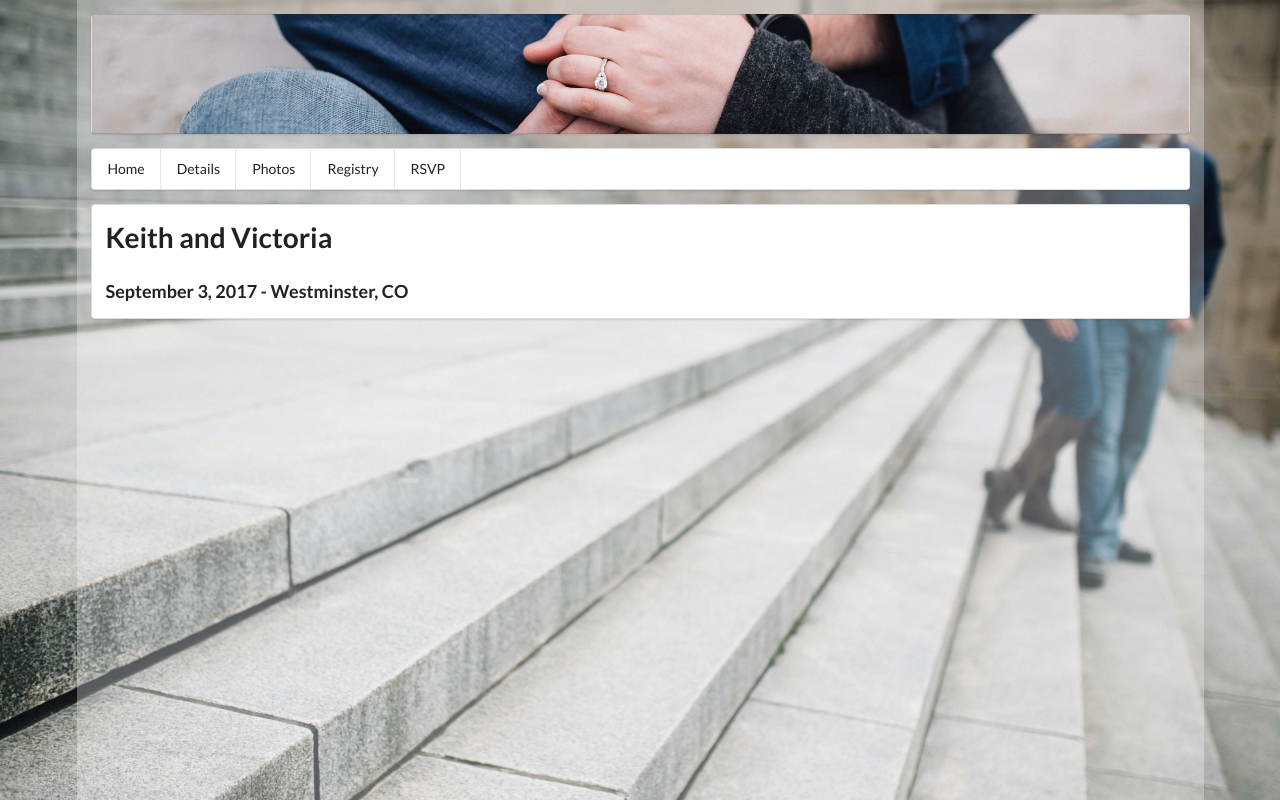
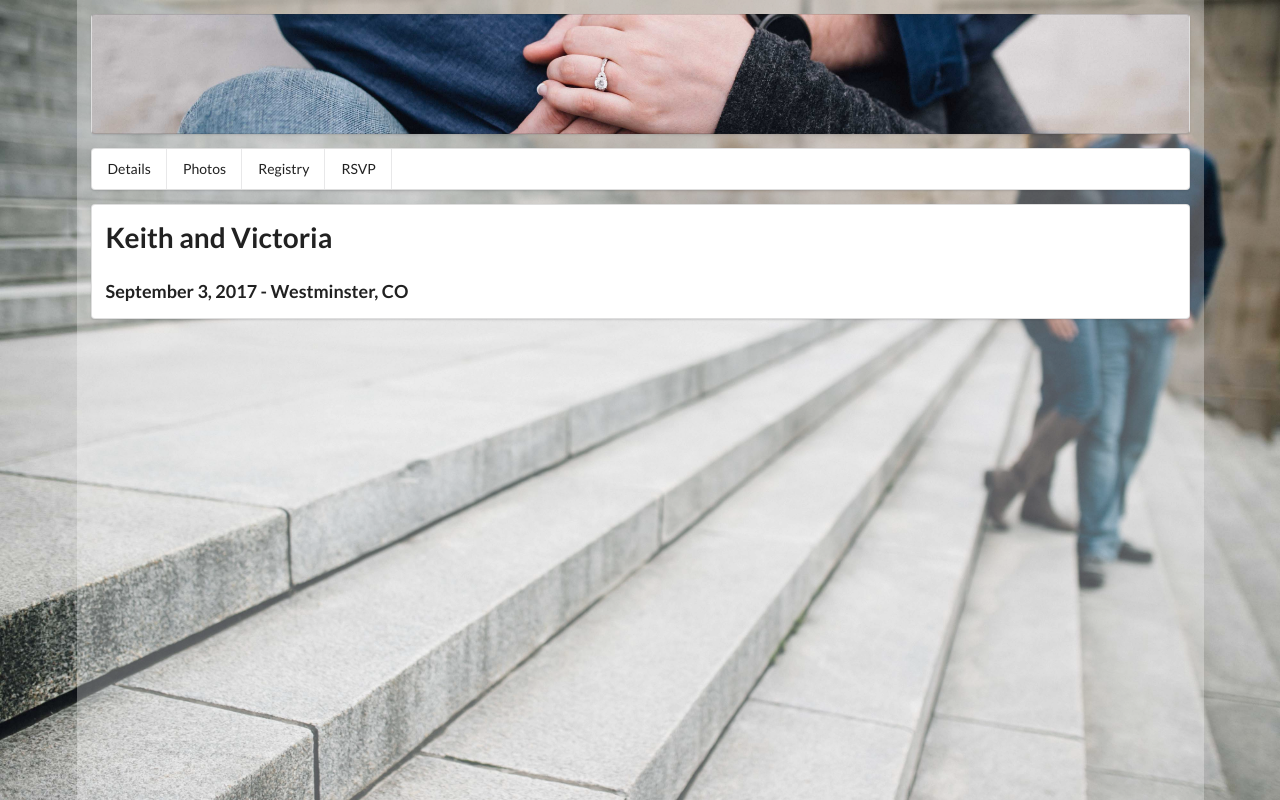
Before and after one commit to keawade/ktori, a Vue app: page /details in a window 1280 px wide. Built offline with nearby package versions, Linux system fonts and the light colour scheme.

Commit message:
Trim pages

```diff
--- a/src/components/Details.vue
+++ b/src/components/Details.vue
@@ -1,5 +1,8 @@
 <template>
-  <div>Details</div>
+  <div>
+    <h1>Keith and Victoria</h1>
+    <h3>September 3, 2017 - Westminster, CO</h3>
+  </div>
 </template>
 
 <script>
--- a/src/components/Header.vue
+++ b/src/components/Header.vue
@@ -3,9 +3,6 @@
     <div class='header-image ui segment'></div>
     <div class='ui stackable menu'>
       <router-link to='/' class='item'>
-        Home
-      </router-link>
-      <router-link to='/details' class='item'>
         Details
       </router-link>
       <router-link to='/photos' class='item'>
@@ -14,9 +11,9 @@
       <router-link to='/registry' class='item'>
         Registry
       </router-link>
-      <router-link to='/rsvp' class='item'>
+      <a href='http://ktori.rsvpify.com' target='_blank' class='item'>
         RSVP
-      </router-link>
+      </a>
     </div>
   </div>
 </template>
--- a/src/components/Home.vue
+++ /dev/null
@@ -1,16 +0,0 @@
-<template>
-  <div>
-    <h1>Keith and Victoria</h1>
-    <h3>September 3, 2017 - Westminster, CO</h3>
-  </div>
-</template>
-
-<script>
-export default {
-  name: 'home'
-}
-</script>
-
-<!-- Add "scoped" attribute to limit CSS to this component only -->
-<style scoped>
-</style>
--- a/src/components/RSVP.vue
+++ /dev/null
@@ -1,13 +0,0 @@
-<template>
-  <div>RSVP</div>
-</template>
-
-<script>
-export default {
-  name: 'rsvp'
-}
-</script>
-
-<!-- Add "scoped" attribute to limit CSS to this component only -->
-<style scoped>
-</style>
--- a/src/components/Registry.vue
+++ b/src/components/Registry.vue
@@ -1,5 +1,8 @@
 <template>
-  <div>Registry</div>
+  <div>
+    <div><a href='https://www.amazon.com/wedding/victoria-leddy-keith-wade-westminster-september-2017/registry/LEJ15O76FV43'>Amazon Registry</a></div>
+    <div><a href='https://www.bedbathandbeyond.com/store/giftregistry/view_registry_guest.jsp?pwsToken=&eventType=Wedding&registryId=544498001&wcref=yes&wcsid=554511469'>Bed Bath & Beyond Registry</a></div>
+  </div>
 </template>
 
 <script>
--- a/src/router/index.js
+++ b/src/router/index.js
@@ -1,10 +1,8 @@
 import Vue from 'vue'
 import Router from 'vue-router'
-import Home from '@/components/Home'
 import Details from '@/components/Details'
 import Photos from '@/components/Photos'
 import Registry from '@/components/Registry'
-import RSVP from '@/components/RSVP'
 
 Vue.use(Router)
 
@@ -12,11 +10,6 @@ export default new Router({
   routes: [
     {
       path: '/',
-      name: 'Home',
-      component: Home
-    },
-    {
-      path: '/details',
       name: 'Details',
       component: Details
     },
@@ -29,11 +22,6 @@ export default new Router({
       path: '/registry',
       name: 'Registry',
       component: Registry
-    },
-    {
-      path: '/rsvp',
-      name: 'RSVP',
-      component: RSVP
     }
   ]
 })
```
